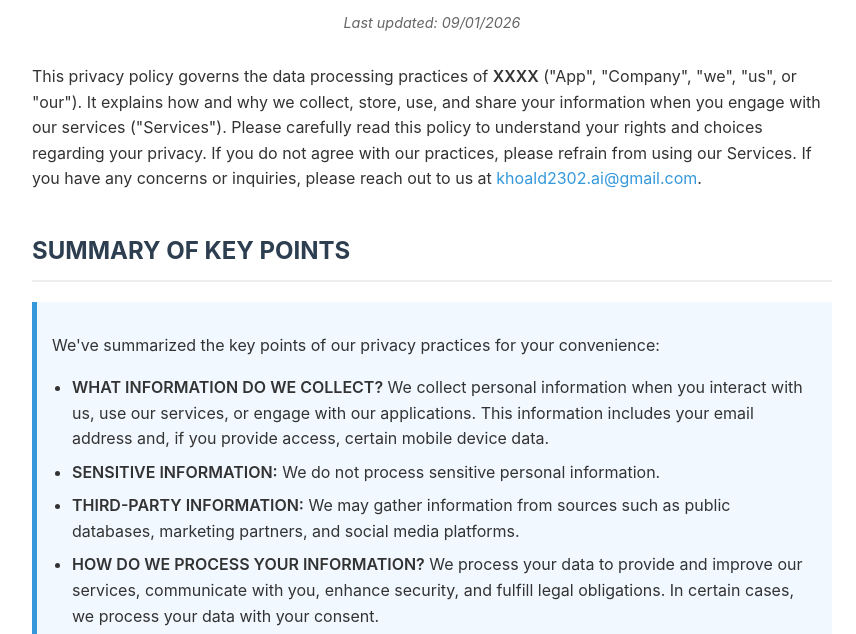
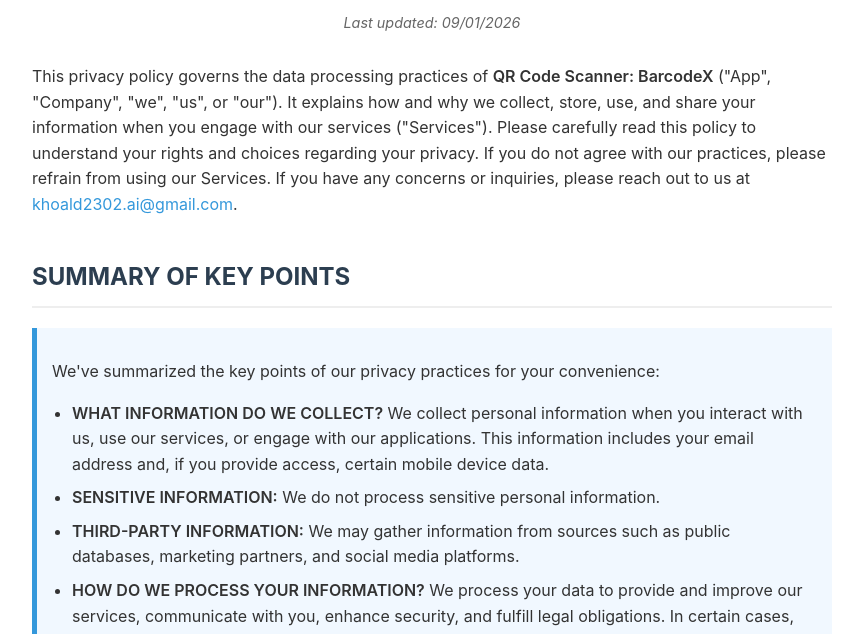
Before and after one commit to khoald2302/policy_QRCode, a plain HTML site: page index.html in a window 1280 px wide. Shown: the part 156-790 px from the top of the page, without its empty margins (208-1064 px from the left). Drawn offline with Linux system fonts and the light colour scheme.

Commit message:
rename app

```diff
--- a/index.html
+++ b/index.html
@@ -3,7 +3,7 @@
 <head>
     <meta charset="UTF-8">
     <meta name="viewport" content="width=device-width, initial-scale=1.0">
-    <title>Privacy Policy - XXXX</title>
+    <title>Privacy Policy - QR Code Scanner: BarcodeX</title>
     <style>
         body {
             font-family: -apple-system, BlinkMacSystemFont, "Segoe UI", Roboto, Helvetica, Arial, sans-serif;
@@ -88,7 +88,7 @@
         <h1>PRIVACY POLICY</h1>
         <p class="last-updated">Last updated: 09/01/2026</p>
 
-        <p>This privacy policy governs the data processing practices of <strong>XXXX</strong> ("App", "Company", "we", "us", or "our"). It explains how and why we collect, store, use, and share your information when you engage with our services ("Services"). Please carefully read this policy to understand your rights and choices regarding your privacy. If you do not agree with our practices, please refrain from using our Services. If you have any concerns or inquiries, please reach out to us at <a href="mailto:khoald2302.ai@gmail.com">khoald2302.ai@gmail.com</a>.</p>
+        <p>This privacy policy governs the data processing practices of <strong>QR Code Scanner: BarcodeX</strong> ("App", "Company", "we", "us", or "our"). It explains how and why we collect, store, use, and share your information when you engage with our services ("Services"). Please carefully read this policy to understand your rights and choices regarding your privacy. If you do not agree with our practices, please refrain from using our Services. If you have any concerns or inquiries, please reach out to us at <a href="mailto:khoald2302.ai@gmail.com">khoald2302.ai@gmail.com</a>.</p>
 
         <h2>SUMMARY OF KEY POINTS</h2>
         <div class="summary-box">
@@ -209,7 +209,7 @@
         <h3>Will your information be shared with anyone else?</h3>
         <p>We may disclose your personal information with our service providers pursuant to a written contract between us and each service provider. Each service provider is a for-profit entity that processes the information on our behalf, following the same strict privacy protection obligations mandated by the CCPA.</p>
         <p>We may use your personal information for our own business purposes, such as for undertaking internal research for technological development and demonstration. This is not considered to be the "selling" of your personal information.</p>
-        <p><strong>XXXX</strong> has not disclosed, sold, or shared any personal information to third parties for a business or commercial purpose in the preceding twelve (12) months. <strong>XXXX</strong> will not sell or share personal information in the future belonging to website visitors, users, and other consumers.</p>
+        <p><strong>QR Code Scanner: BarcodeX</strong> has not disclosed, sold, or shared any personal information to third parties for a business or commercial purpose in the preceding twelve (12) months. <strong>QR Code Scanner: BarcodeX</strong> will not sell or share personal information in the future belonging to website visitors, users, and other consumers.</p>
 
         <h3>Your rights with respect to your personal data</h3>
         <p><strong>Right to request deletion of the data — Request to delete</strong></p>
```
